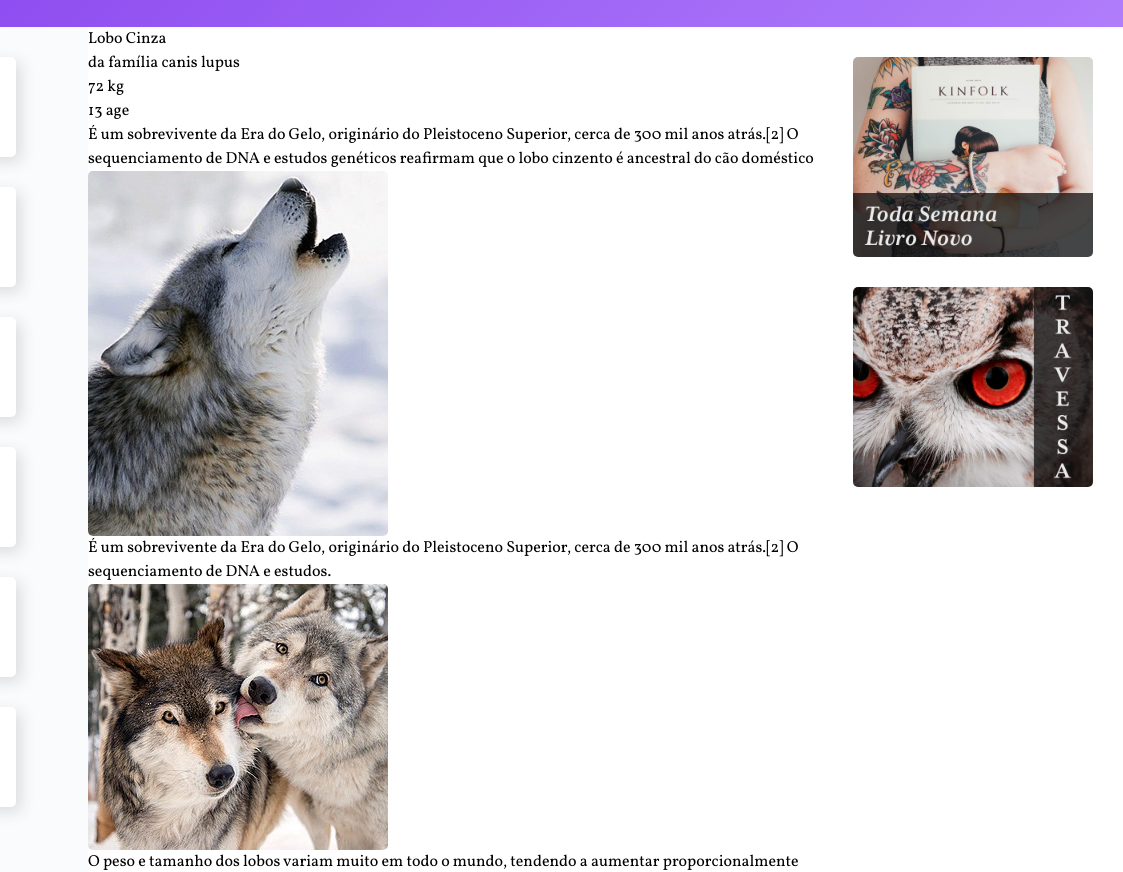
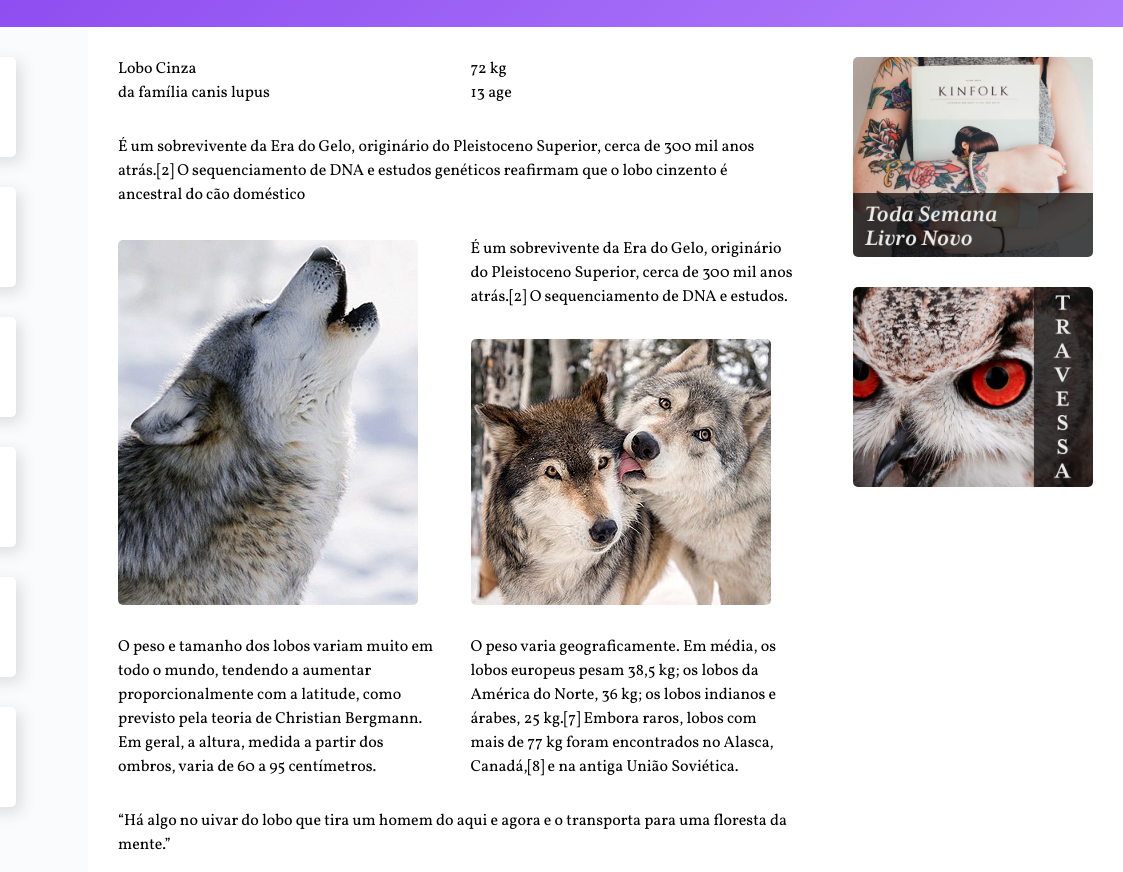
Before and after one commit to iaugustoz/wildbeast, a website: page index.html in a window 1280 px wide. Shown: the part 80-952 px from the top of the page, 157-1280 px from the left. Drawn offline with Linux system fonts and the light colour scheme.

Commit message:
feat(layout): adiciona sistema de grid na seção de conteúdo

```diff
--- a/index.html
+++ b/index.html
@@ -61,19 +61,19 @@
                 </div>
             </div>
 
-            <p>É um sobrevivente da Era do Gelo, originário do Pleistoceno Superior, cerca de 300 mil anos atrás.[2] O sequenciamento de DNA e estudos genéticos reafirmam que o lobo cinzento é ancestral do cão doméstico</p>
+            <p class="col-wide">É um sobrevivente da Era do Gelo, originário do Pleistoceno Superior, cerca de 300 mil anos atrás.[2] O sequenciamento de DNA e estudos genéticos reafirmam que o lobo cinzento é ancestral do cão doméstico</p>
 
-            <img src="src/img/wolf1.jpg" alt="Wolf 1">
+            <img class="imagem-1" src="src/img/wolf1.jpg" alt="Wolf 1">
 
             <p>É um sobrevivente da Era do Gelo, originário do Pleistoceno Superior, cerca de 300 mil anos atrás.[2] O sequenciamento de DNA e estudos.</p>
 
-            <img src="src/img/wolf2.jpg" alt="Wolf 2">
+            <img class="imagem-2" src="src/img/wolf2.jpg" alt="Wolf 2">
 
             <p>O peso e tamanho dos lobos variam muito em todo o mundo, tendendo a aumentar proporcionalmente com a latitude, como previsto pela teoria de Christian Bergmann. Em geral, a altura, medida a partir dos ombros, varia de 60 a 95 centímetros.</p>
 
             <p>O peso varia geograficamente. Em média, os lobos europeus pesam 38,5 kg; os lobos da América do Norte, 36 kg; os lobos indianos e árabes, 25 kg.[7] Embora raros, lobos com mais de 77 kg foram encontrados no Alasca, Canadá,[8] e na antiga União Soviética.</p>
 
-            <blockquote class="citacao">
+            <blockquote class="citacao col-wide">
                 <p>“Há algo no uivar do lobo que tira um homem do aqui e agora e o transporta para uma floresta da mente.”</p>
             </blockquote>
 
@@ -92,7 +92,7 @@
                 <p>É um sobrevivente da Era do Gelo, originário do Pleistoceno Superior, cerca de 300 mil anos atrás.[2] O sequenciamento de DNA e estudos genéticos reafirmam que o lobo cinzento é ancestral do cão doméstico.</p>
             </div>
 
-            <img src="src/img/wolf3.jpg" alt="Wolf 3">
+            <img class="col-wide" src="src/img/wolf3.jpg" alt="Wolf 3">
 
         </main>
 
--- a/src/css/input.css
+++ b/src/css/input.css
@@ -21,6 +21,22 @@
         @apply bg-gray-25 p-30px;
     }
 
+    .content {
+        @apply max-w-[900px] mx-auto p-30px grid grid-cols-[1fr_1fr] gap-30px;
+    }
+
+    .col-wide {
+        @apply col-span-full;
+    }
+
+    .imagem-1 {
+        @apply row-span-[span 2] self-end;
+    }
+
+    .imagem-2 {
+        @apply self-end;
+    }
+
     .anuncios {
        @apply grid place-content-start p-30px gap-30px;
     }
```
Also changed, not shown: dist/output.css.
